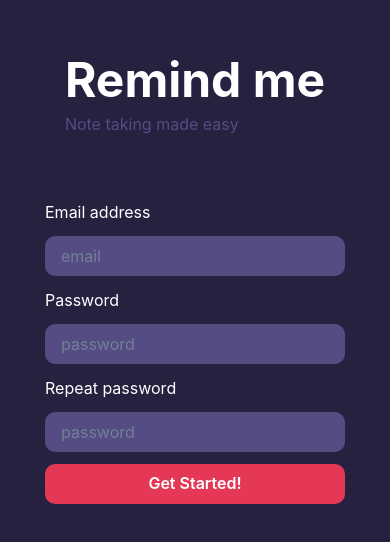
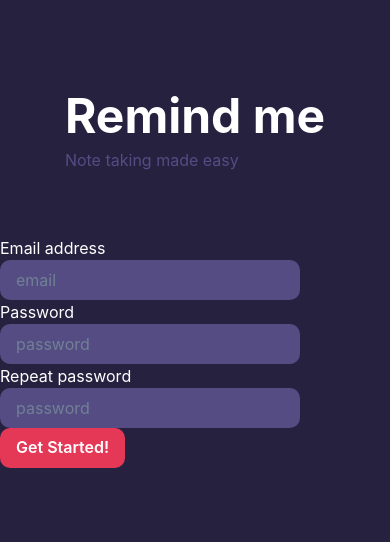
Before and after one commit to akareagwom/note-pal, a React (Vite) app: page / in a window 390 px wide. Shown: the part 146-688 px from the top of the page. Built offline with nearby package versions, Linux system fonts and the light colour scheme.

Commit message:
mobile homeinput

```diff
--- a/src/index.tsx
+++ b/src/index.tsx
@@ -8,12 +8,12 @@ interface Props{
 
 const Home: React.FC<Props> =({})=>{
     return(
-    <Box w='100%' display={'flex'} flexDir={'column'} justifyContent={'center'} alignItems={'center'} color='white' h={'100vh'} bg={'#272140'}>
+    <Box w={{lg:'100%',base:'100%'}} h={'100vh'} py={{base:'',lg:'7%'}} display={'flex'} flexDir={'column'} justifyContent={'center'} alignItems={'center'} color='white' bg={'#272140'}>
         <Box>
         <Heading color={'white'} fontSize={'3rem'}>Remind me</Heading>
         <Text color={'#544c83'}>Note taking made easy</Text>
         </Box>
-        <Stack mt={16} spacing={3}>
+        <Box mt={16}>
             <Text>Email address</Text>
             <Input bg={'#544c83'} border={'none'} borderRadius={'10px'} w={{lg:'400px',base:'300px'}} placeholder='email' size='md' />
             <Text>Password</Text>
@@ -26,7 +26,7 @@ const Home: React.FC<Props> =({})=>{
                 </Link>
             </Button>
 
-        </Stack>
+        </Box>
 
 
    </Box>
```
